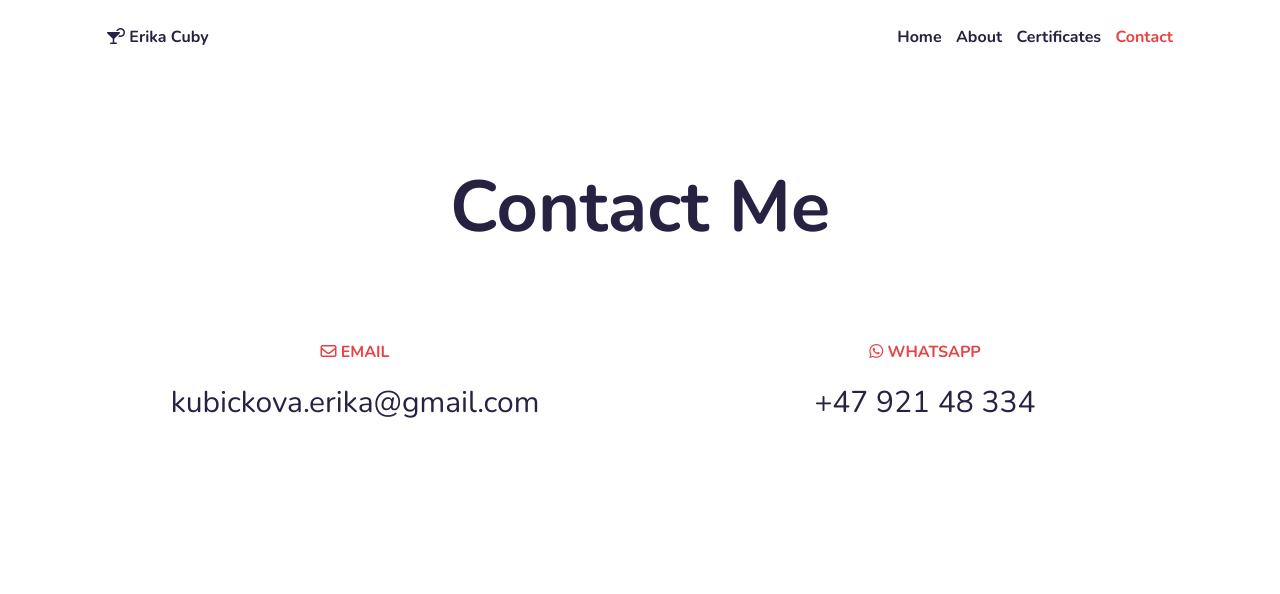
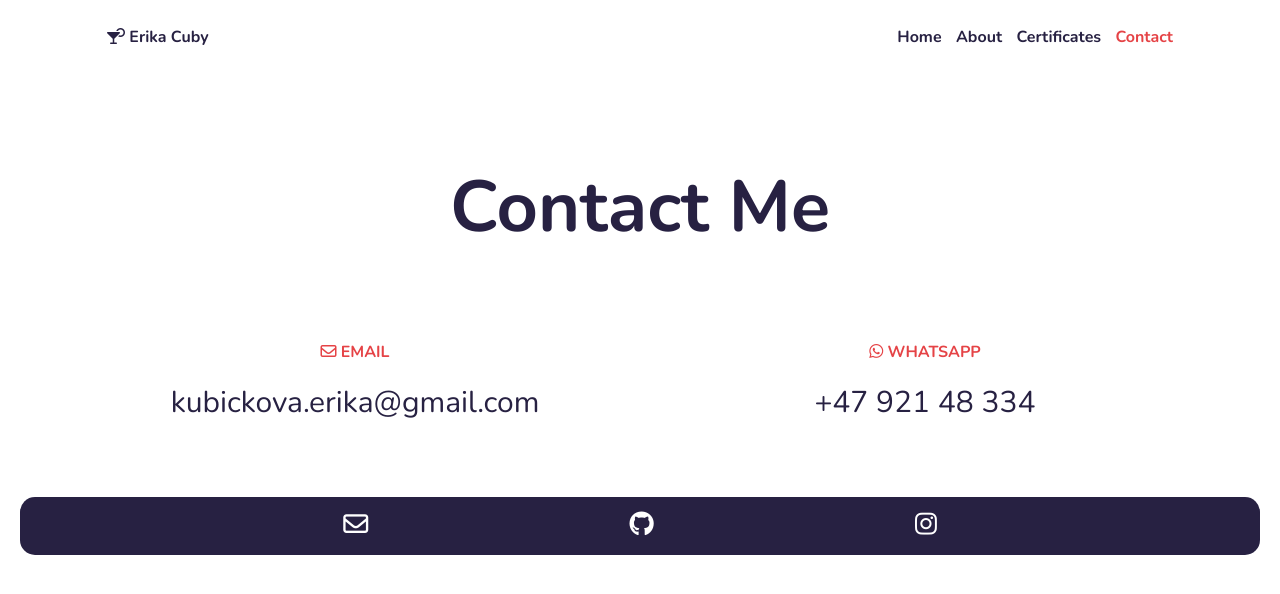
Before and after one commit to ErikaCuby/Bartender-portfolio, a plain HTML site: page contact.html in a window 1280 px wide. Drawn offline with nearby package versions, Linux system fonts and the light colour scheme.

Commit message:
Added footer

```diff
--- a/contact.html
+++ b/contact.html
@@ -68,11 +68,18 @@
           <img
             src="/images/stir.jpeg"
             class="img-fluid portfolio-img"
-            style="max-width: 200px"
+            style="max-width: 300px"
             alt="Erika Cuby"
           />
         </div>
       </div>
     </div>
+        <footer>
+      <div class="container d-flex justify-content-evenly">
+        <a href="mailto:kubickova.erika@gmail.com"><i class="fa-regular fa-envelope"></i></a>
+        <a href="https://github.com/ErikaCuby" target="_blank"><i class="fa-brands fa-github"></i></a>
+        <a href="https://www.instagram.com/erika.cuby/?hl=en" target="_blank"><i class="fa-brands fa-instagram"></i></a>
+      </div>
+    </footer>
   </body>
 </html>
--- a/style.css
+++ b/style.css
@@ -24,8 +24,10 @@ nav li {
 nav a {
   text-decoration: none;
   color: var(--main-font-color);
+  transition: all 150ms ease-in-out;
 }
-nav a:hover, nav li.active a {
+nav a:hover,
+nav li.active a {
   color: var(--branding-color);
 }
 .thumbnail {
@@ -122,6 +124,20 @@ nav a:hover, nav li.active a {
   text-decoration: none;
   color: var(--main-font-color);
 }
+footer {
+  padding: 10px;
+  margin: 20px;
+  font-size: 25px;
+  font-weight: 700;
+  border-radius: 15px;
+  background-color: #272142;
+}
+footer a {
+  color: white;
+  transition: all 150ms ease-in-out;
+}
+footer a:hover {
+  color: var(--branding-color);}
 
 @media (max-width: 900px) {
   nav {
@@ -176,4 +192,8 @@ nav a:hover, nav li.active a {
   .contact {
     font-size: 20px;
   }
+  footer {
+    font-size: 15px;
+    padding: 15px;
   }
+}
```
Also changed, not shown: certificates.html (+11 -1 lines), index.html (+7 -0 lines). Lines whose indentation alone changed are shown as unchanged.
